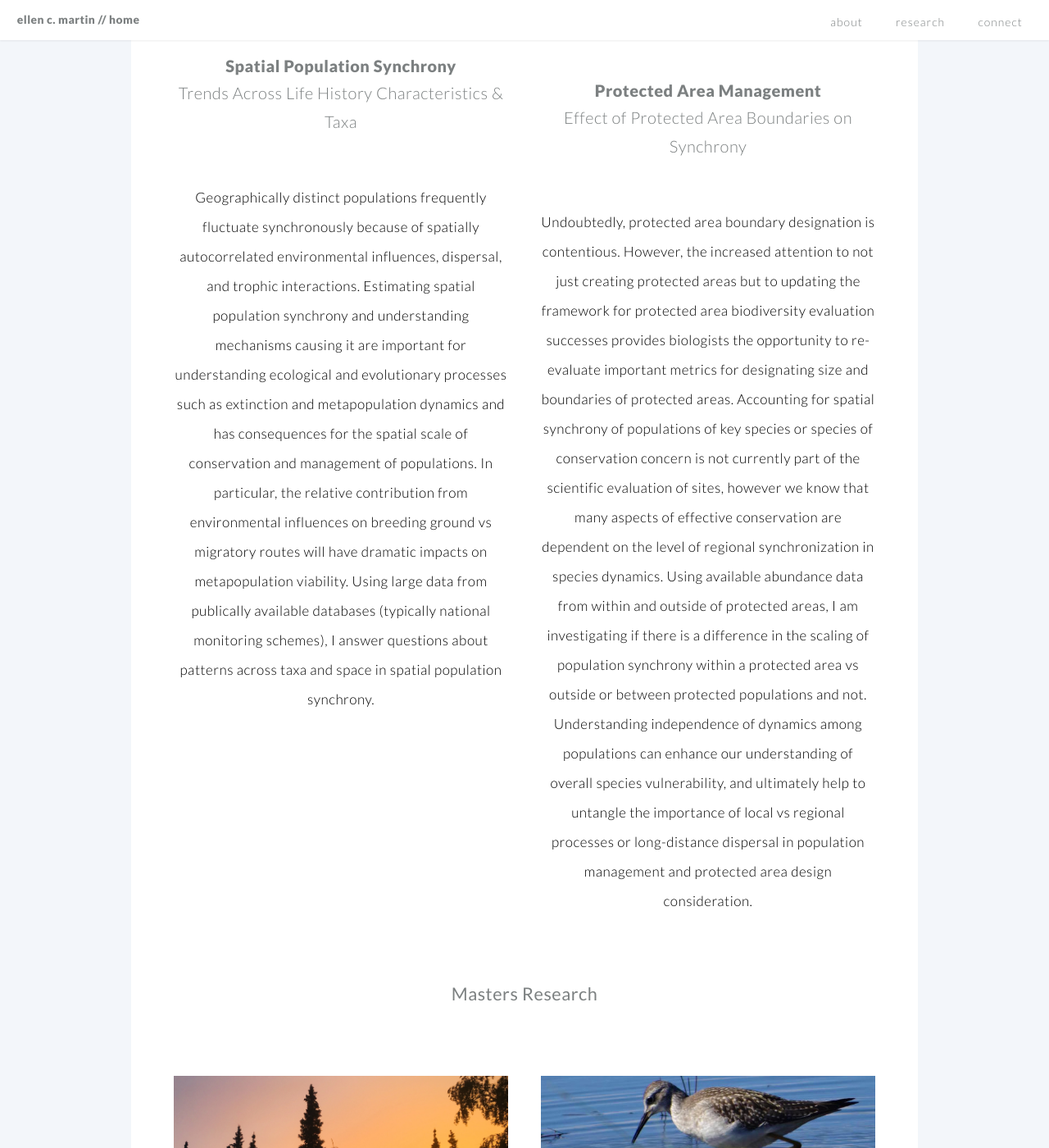
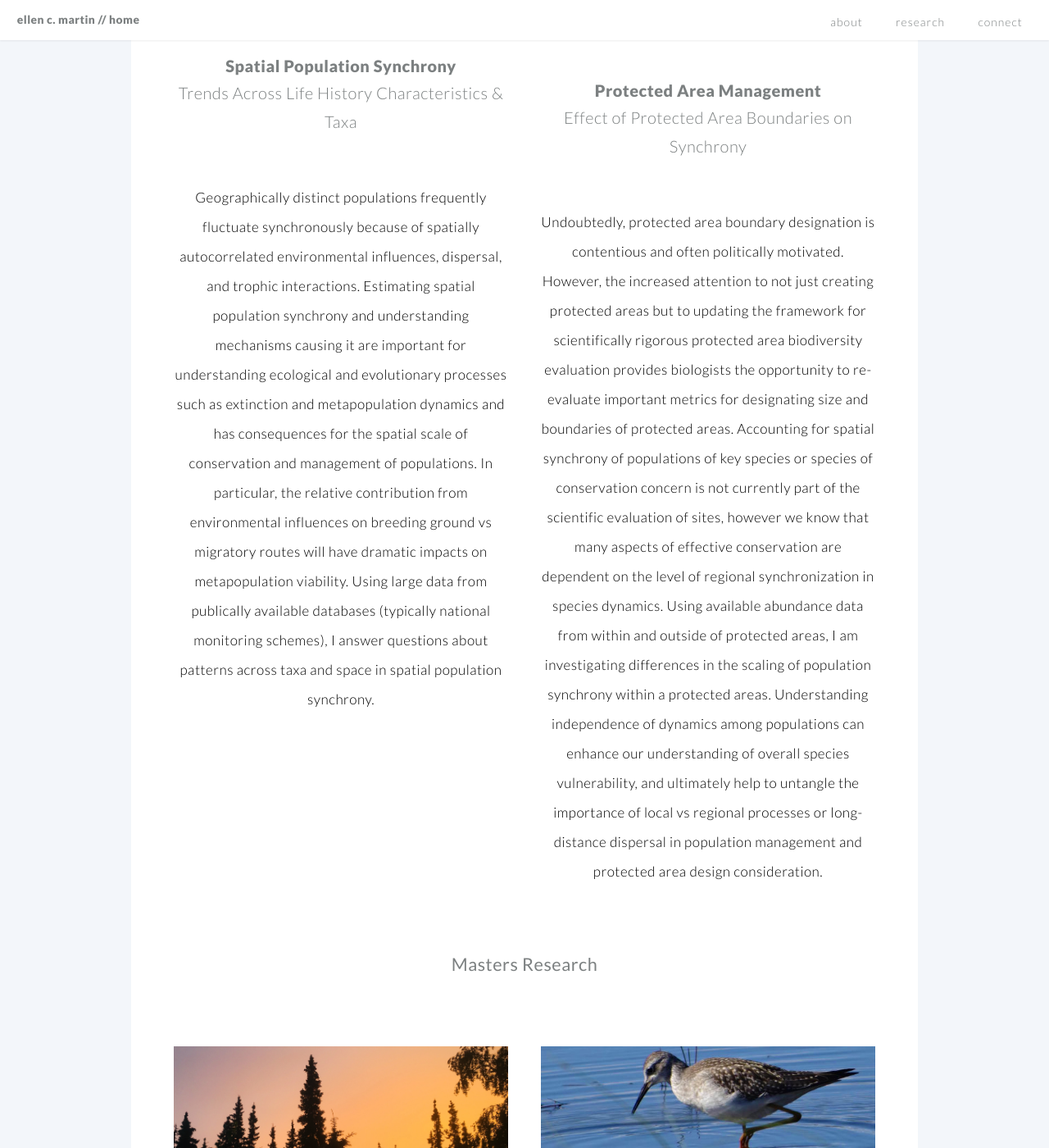
Before and after one commit to EllenCMartin/EllenCMartin.github.io, a Jekyll site: the page built from index.md, in a window 1280 px wide and 1400 px high, scrolled down 3503 px. Shown: the whole window at 82% size. Built offline with Jekyll 4.4.1, drawn with Linux system fonts in a browser that asks for light colours.

Commit message:
Update phd2.html

```diff
--- a/_includes/phd2.html
+++ b/_includes/phd2.html
@@ -1,12 +1,12 @@
 <h1><br><br><a href="#">Protected Area Management</a></h1>
 <h2>Effect of Protected Area Boundaries on Synchrony<h2>
 <p><span style="color:black; text-align:left; font-size:0.85em;">
-<br>Undoubtedly, protected area boundary designation is contentious. However, the increased attention to not just creating protected areas but
-  to updating the framework for protected area biodiversity evaluation
-  successes provides biologists the opportunity to re-evaluate important metrics for designating size and boundaries of protected areas. Accounting for
+<br>Undoubtedly, protected area boundary designation is contentious and often politically motivated. However, the increased attention to not just creating protected areas but
+  to updating the framework for scientifically rigorous protected area biodiversity evaluation
+  provides biologists the opportunity to re-evaluate important metrics for designating size and boundaries of protected areas. Accounting for
   spatial synchrony of populations of key species or species of conservation concern is not currently part of the scientific evaluation of sites, however
   we know that many aspects of effective conservation are dependent on the level of regional synchronization in species dynamics.
-  Using available abundance data from within and outside of protected areas, I am investigating if there is a difference in the scaling
-  of population synchrony within a protected area vs outside or between protected populations and not. Understanding independence of dynamics
+  Using available abundance data from within and outside of protected areas, I am investigating differences in the scaling
+  of population synchrony within a protected areas. Understanding independence of dynamics
   among populations can enhance our understanding of overall species vulnerability, and ultimately help to untangle the importance of local vs
   regional processes or long-distance dispersal in population management and protected area design consideration.
```
